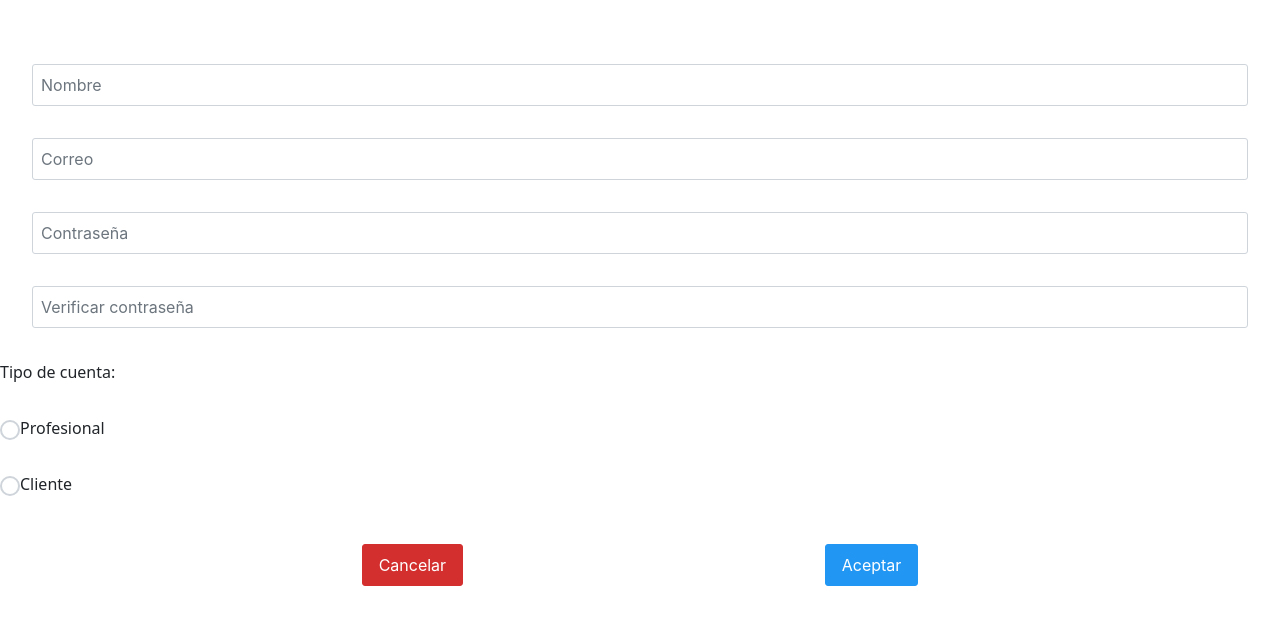
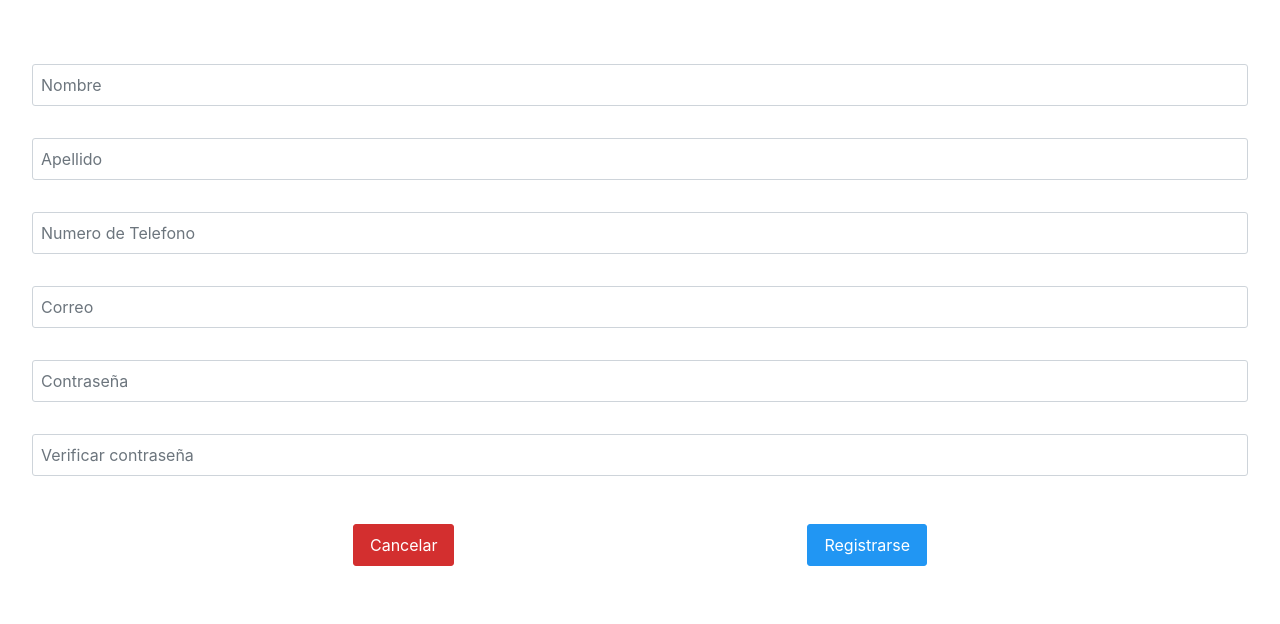
Before and after one commit to TomvShoo/IWork, a React (Create React App) app: page /Registro in a window 1280 px wide. Shown: the top 624 px of the page. Built offline with nearby package versions, Linux system fonts and the light colour scheme.

Commit message:
funciones de registro listo, faltan mensajes de alerta y avi

```diff
--- a/src/Pages/MenuPro.js
+++ b/src/Pages/MenuPro.js
@@ -1,5 +1,5 @@
-import { Outlet, Link } from "react-router-dom";
-import React, { useState, useEffect } from "react";
+import { Link } from "react-router-dom";
+import React, { useState } from "react";
 import { Button } from "primereact/button";
 import { Card } from "primereact/card";
 import { Avatar } from "primereact/avatar";
--- a/src/Pages/Registro.js
+++ b/src/Pages/Registro.js
@@ -1,5 +1,6 @@
-import { Link } from "react-router-dom";
-import * as React from "react";
+import { Link, useNavigate } from "react-router-dom";
+import axios from 'axios';
+import React, { useState } from 'react';
 import { InputText } from "primereact/inputtext";
 import { RadioButton } from "primereact/radiobutton";
 import { Button } from "primereact/button";
@@ -40,19 +41,110 @@ const Estilo = {
 };
 
 export const Registro = () => {
+
+  const [formData, setformData] = useState({
+    nombre: '',
+    apellido: '',
+    nroTelefono: '',
+    correo: '',
+    contrasena: '',
+    confirmarContrasena: '',
+    // agregar tipo de cuenta!!!
+  })
+
+  const navigate = useNavigate();
+
+  const handleInputChange = (e) => {
+    const { name, value } = e.target;
+    setformData({ ...formData, [name]: value });
+  }
+
+  const handleSubmit = async (e) => {
+    e.preventDefault();
+
+    // verificar la contraseña y la confirmacion de la contraseña
+    if(formData.contrasena !== formData.confirmarContrasena) {
+      console.log('las contraseñas no coinciden');
+      return;
+    }
+
+    try {
+      const response = await axios.post('http://localhost:4000/auth/register', {
+        nombre: formData.nombre,
+        apellido: formData.apellido,
+        nroTelefono: formData.nroTelefono,
+        correo: formData.correo,
+        contrasena: formData.contrasena
+      });
+
+      if(response.data.success) {
+        console.log('Registro exitoso :D');
+        navigate('/');
+      } else {
+        console.log('Registro fallido');
+      }
+
+    } catch (error) {
+      if(error.response && error.response.status === 400) {
+        console.log('Solicitud incorrecta: Verifica los datos ingresados');
+      } else {
+        console.log('error en el registro', error);
+      }
+    }
+
+  };
+
   return (
-    <div style={Estilo.divContainer}>
+    <form
+      style={Estilo.divContainer}
+      onSubmit={handleSubmit}
+    >
       <div style={Estilo.inputs}>
-        <InputText placeholder="Nombre" style={Estilo.input}></InputText>
-        <InputText placeholder="Correo" style={Estilo.input}></InputText>
-        <InputText placeholder="Contraseña" style={Estilo.input}></InputText>
+        <InputText
+          placeholder="Nombre"
+          style={Estilo.input}
+          name="nombre"
+          value={formData.nombre}
+          onChange={handleInputChange}
+        ></InputText>
+        <InputText
+          placeholder="Apellido"
+          style={Estilo.input}
+          name="apellido"
+          value={formData.apellido}
+          onChange={handleInputChange}
+        ></InputText>
+        <InputText
+          placeholder="Numero de Telefono"
+          style={Estilo.input}
+          name="nroTelefono"
+          value={formData.nroTelefono}
+          onChange={handleInputChange}
+        ></InputText>
+        <InputText
+          placeholder="Correo"
+          style={Estilo.input}
+          name="correo"
+          value={formData.correo}
+          onChange={handleInputChange}
+        ></InputText>
+        <InputText
+          placeholder="Contraseña"
+          style={Estilo.input}
+          name="contrasena"
+          value={formData.contrasena}
+          onChange={handleInputChange}
+        ></InputText>
         <InputText
           placeholder="Verificar contraseña"
           style={Estilo.input}
+          name="confirmarContrasena"
+          value={formData.confirmarContrasena}
+          onChange={handleInputChange}
         ></InputText>
       </div>
 
-      <div style={Estilo.cuentas}>
+      {/* <div style={Estilo.cuentas}>
         <p>Tipo de cuenta:</p>
         <div style={Estilo.cuenta}>
           <SelectButton />
@@ -63,16 +155,15 @@ export const Registro = () => {
           <RadioButton mame="Cliente" />
           <label>Cliente</label>
         </div>
-      </div>
+      </div> */}
 
       <div style={Estilo.button}>
         <Link to="/">
           <Button severity="danger">Cancelar</Button>
         </Link>
-        <Link to="/">
-          <Button>Aceptar</Button>
-        </Link>
+
+        <Button type="sumbit">Registrarse</Button>
       </div>
-    </div>
+    </form>
   );
 };
```
